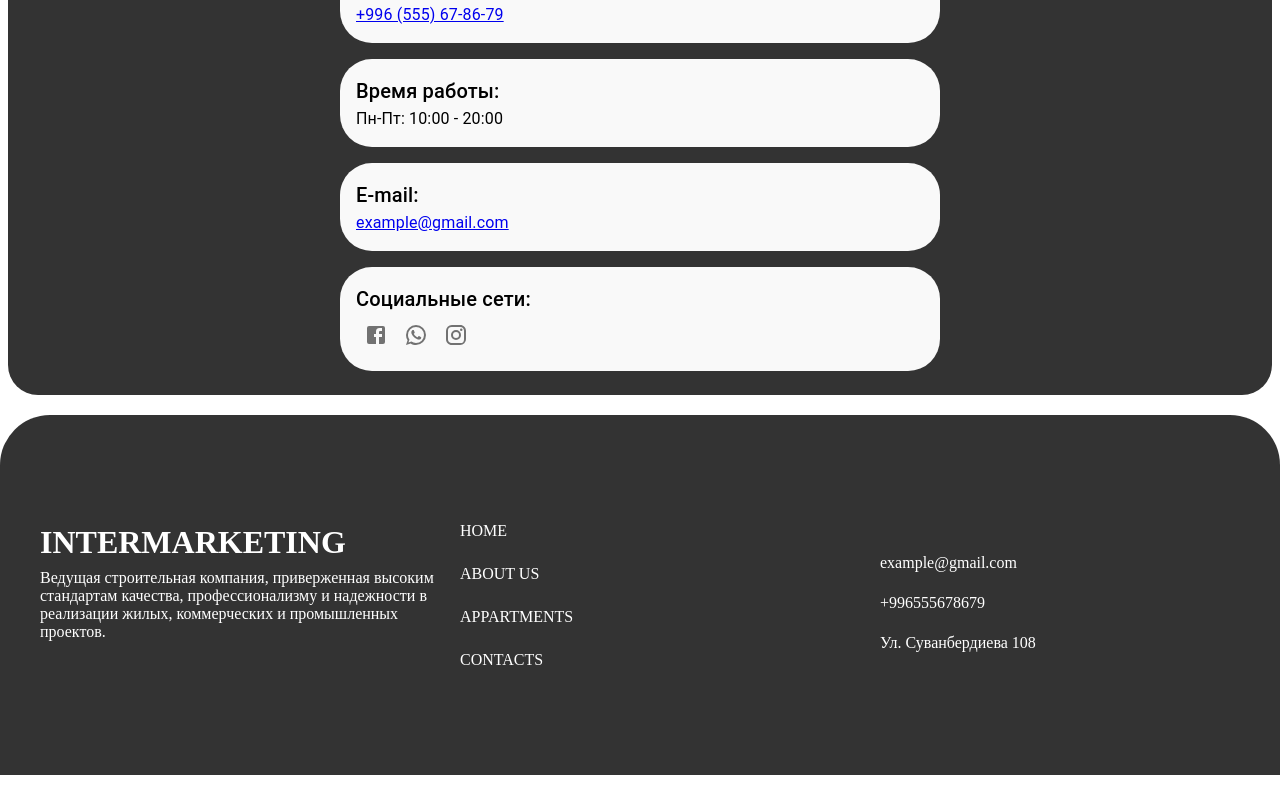
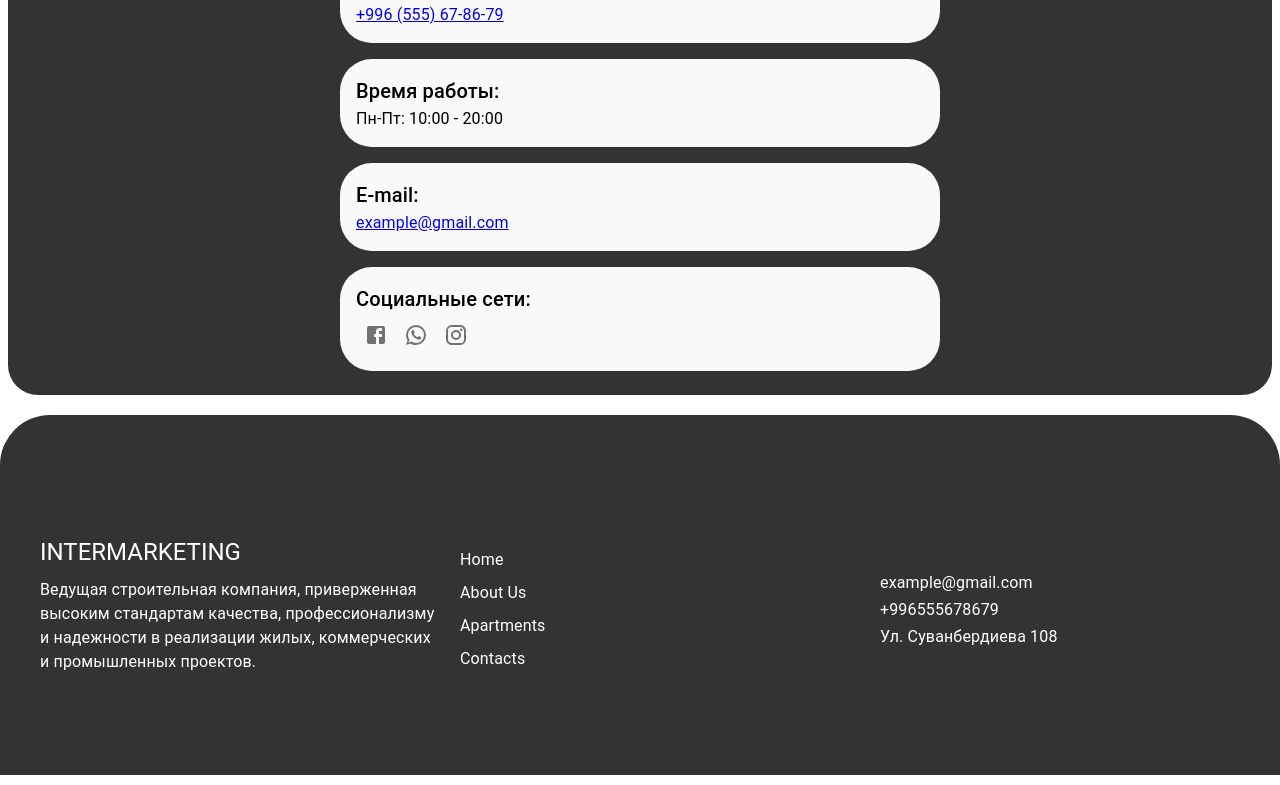
Before and after one commit to Tohtasinov/building-company, a React (Create React App) app: page / in a window 1280 px wide. Shown: the part 2098-2883 px from the top of the page. Built offline with nearby package versions, Linux system fonts and the light colour scheme; the HTML template or start-up script is replaced by a standard one.

Commit message:
fixed bags

```diff
--- a/src/components/Footer/Footer.jsx
+++ b/src/components/Footer/Footer.jsx
@@ -1,12 +1,7 @@
 import React from "react";
-import { Box, Grid } from "@mui/material";
+import { Box, Grid, Typography } from "@mui/material";
 
 const Footer = () => {
-  const pStyles = {
-    marginTop: "9px",
-    cursor: "pointer",
-  };
-
   const scrollToSection = (id) => {
     const element = document.getElementById(id);
     if (element) {
@@ -16,8 +11,8 @@ const Footer = () => {
 
   return (
     <Box
+      id="Footer"
       sx={{
-        id: "Footer",
         backgroundColor: "rgba(0, 0, 0, 0.8)",
         borderRadius: "50px 50px 0 0",
         marginLeft: "-8px",
@@ -30,11 +25,12 @@ const Footer = () => {
         justifyContent="center"
         sx={{
           height: "360px",
-          marginTop: "20px !important",
+          marginTop: "20px",
           color: "white",
           pl: "20px",
           fontFamily: "Geologica",
           display: "flex",
+          marginBottom: "-20px",
           "@media (max-width: 450px)": {
             flexDirection: "column",
             height: "auto",
@@ -47,121 +43,95 @@ const Footer = () => {
           xs={12}
           sm={4}
           sx={{
-            order: 1,
             display: "flex",
             flexDirection: "column",
             justifyContent: "center",
-            paddingBottom: "40px",
             paddingLeft: "20px",
             height: "100%",
+            marginTop: "10px",
           }}
         >
-          <Box sx={{ marginBottom: "10px" }}>
-            <h1
-              style={{
-                fontSize: "32px",
-                fontStyle: "normal",
-                fontWeight: "600",
-                lineHeight: "normal",
-                textTransform: "uppercase",
-                marginTop: "40px",
-                marginBottom: "0",
-                paddingBottom: "0",
-              }}
-            >
+          <Typography variant="h5" sx={{ marginBottom: "10px" }}>
             INTERMARKETING
-            </h1>
-            <p style={{ fontSize: "16px", marginTop: "8px" }}>
+          </Typography>
+          <Typography variant="body1">
             Ведущая строительная компания, приверженная высоким стандартам
             качества, профессионализму и надежности в реализации жилых,
             коммерческих и промышленных проектов.
-            </p>
-          </Box>
-        </Grid>
-        <Grid
-          xs={12}
-          sm={4}
-          sx={{
-            order: 2,
-            display: "flex",
-            flexDirection: "column",
-            justifyContent: "end",
-            paddingBottom: "90px",
-            paddingLeft: "20px",
-            height: "100%",
-            alignItems: "start",
-            textTransform: "uppercase",
-          }}
-        >
-          <p style={pStyles} onClick={() => scrollToSection("Home")}>
-            Home
-          </p>
-          <p style={pStyles} onClick={() => scrollToSection("About")}>
-            About Us
-          </p>
-          <p style={pStyles} onClick={() => scrollToSection("Appartments")}>
-            Appartments
-          </p>
-          <p style={pStyles} onClick={() => scrollToSection("Contacts")}>
-            Contacts
-          </p>
+          </Typography>
         </Grid>
         <Grid
           item
           xs={12}
           sm={4}
           sx={{
-            order: 3,
             display: "flex",
             flexDirection: "column",
             justifyContent: "center",
-            paddingLeft: "0px",
+            paddingLeft: "20px",
             height: "100%",
-            marginTop: "10px !important",
+            marginTop: "10px",
+            "& p": {
+              marginTop: "9px",
+              cursor: "pointer",
+            },
           }}
         >
-          <Box display={"flex"} textAlign={"center"} marginTop="9px">
-            <p
-              style={{
-                marginLeft: "20px",
-                marginTop: "3px",
-                cursor: "pointer",
+          <Typography variant="body1" onClick={() => scrollToSection("Home")}>
+            Home
+          </Typography>
+          <Typography variant="body1" onClick={() => scrollToSection("About")}>
+            About Us
+          </Typography>
+          <Typography
+            variant="body1"
+            onClick={() => scrollToSection("Appartments")}
+          >
+            Apartments
+          </Typography>
+          <Typography
+            variant="body1"
+            onClick={() => scrollToSection("Contacts")}
+          >
+            Contacts
+          </Typography>
+        </Grid>
+        <Grid
+          item
+          xs={12}
+          sm={4}
+          sx={{
+            display: "flex",
+            flexDirection: "column",
+            justifyContent: "center",
+            height: "100%",
+            marginTop: "10px",
           }}
+        >
+          <Box display="flex" textAlign="center" marginTop="9px">
+            <Typography
+              variant="body1"
+              sx={{ marginLeft: "20px", cursor: "pointer" }}
               onClick={() =>
                 (window.location.href = "mailto:example@gmail.com")
               }
             >
               example@gmail.com
-            </p>
+            </Typography>
           </Box>
-
-          <Box display={"flex"} textAlign={"center"} marginTop="3px">
-            <Box>
-              <p
-                style={{
-                  marginLeft: "20px",
-                  marginTop: "3px",
-                  cursor: "pointer",
-                }}
+          <Box display="flex" textAlign="center" marginTop="3px">
+            <Typography
+              variant="body1"
+              sx={{ marginLeft: "20px", cursor: "pointer" }}
               onClick={() => (window.location.href = "tel:+996555678679")}
             >
               +996555678679
-              </p>
+            </Typography>
           </Box>
-          </Box>
-
-          <Box display={"flex"} textAlign={"center"} marginTop="3px">
-            <Box>
-              <p
-                style={{
-                  marginLeft: "20px",
-                  marginTop: "3px",
-                  cursor: "pointer",
-                }}
-              >
+          <Box display="flex" textAlign="center" marginTop="3px">
+            <Typography variant="body1" sx={{ marginLeft: "20px" }}>
               Ул. Суванбердиева 108
-              </p>
-            </Box>
+            </Typography>
           </Box>
         </Grid>
       </Grid>
--- a/src/components/Navbar/Navbar.jsx
+++ b/src/components/Navbar/Navbar.jsx
@@ -5,7 +5,7 @@ import {
   Drawer,
   IconButton,
   List,
-  ListItem,
+  ListItemButton,
   ListItemText,
 } from "@mui/material";
 import MenuIcon from "@mui/icons-material/Menu";
@@ -45,18 +45,18 @@ const Navbar = () => {
             </IconButton>
             <Drawer anchor="right" open={isDrawerOpen} onClose={toggleDrawer}>
               <List>
-                <ListItem button onClick={() => scrollToSection("Home")}>
+                <ListItemButton onClick={() => scrollToSection("Home")}>
                   <ListItemText primary="Home" />
-                </ListItem>
-                <ListItem button onClick={() => scrollToSection("About")}>
+                </ListItemButton>
+                <ListItemButton onClick={() => scrollToSection("About")}>
                   <ListItemText primary="About Us" />
-                </ListItem>
-                <ListItem button onClick={() => scrollToSection("Appartments")}>
+                </ListItemButton>
+                <ListItemButton onClick={() => scrollToSection("Appartments")}>
                   <ListItemText primary="Apartments" />
-                </ListItem>
-                <ListItem button onClick={() => scrollToSection("Contacts")}>
+                </ListItemButton>
+                <ListItemButton onClick={() => scrollToSection("Contacts")}>
                   <ListItemText primary="Contacts" />
-                </ListItem>
+                </ListItemButton>
               </List>
             </Drawer>
           </>
--- a/src/components/Support/Support.jsx
+++ b/src/components/Support/Support.jsx
@@ -6,8 +6,30 @@ const Support = (props) => {
   const [name, setName] = useState("");
   const [phoneNumber, setPhoneNumber] = useState("");
 
-  const handleSubmit = () => {
-    console.log("Form submitted!");
+  const handleSubmit = async () => {
+    const formData = new FormData();
+    formData.append("name", name);
+    formData.append("phoneNumber", phoneNumber);
+
+    try {
+      const response = await fetch("https://formspree.io/f/xoqgdqpb", {
+        method: "POST",
+        body: formData,
+        headers: {
+          Accept: "application/json",
+        },
+      });
+      if (response.ok) {
+        console.log("Form submitted successfully!");
+        // Очистите состояние формы после успешной отправки
+        setName("");
+        setPhoneNumber("");
+      } else {
+        console.error("Form submission failed!");
+      }
+    } catch (error) {
+      console.error("Error submitting form:", error);
+    }
   };
 
   return (
--- a/src/globalStyles.css
+++ b/src/globalStyles.css
@@ -1,4 +1,5 @@
 body {
   margin: 0;
   padding: 0;
+  background-color: "rgba(0, 0, 0, 0.8)";
 }
```
Lines whose indentation alone changed are shown as unchanged.
